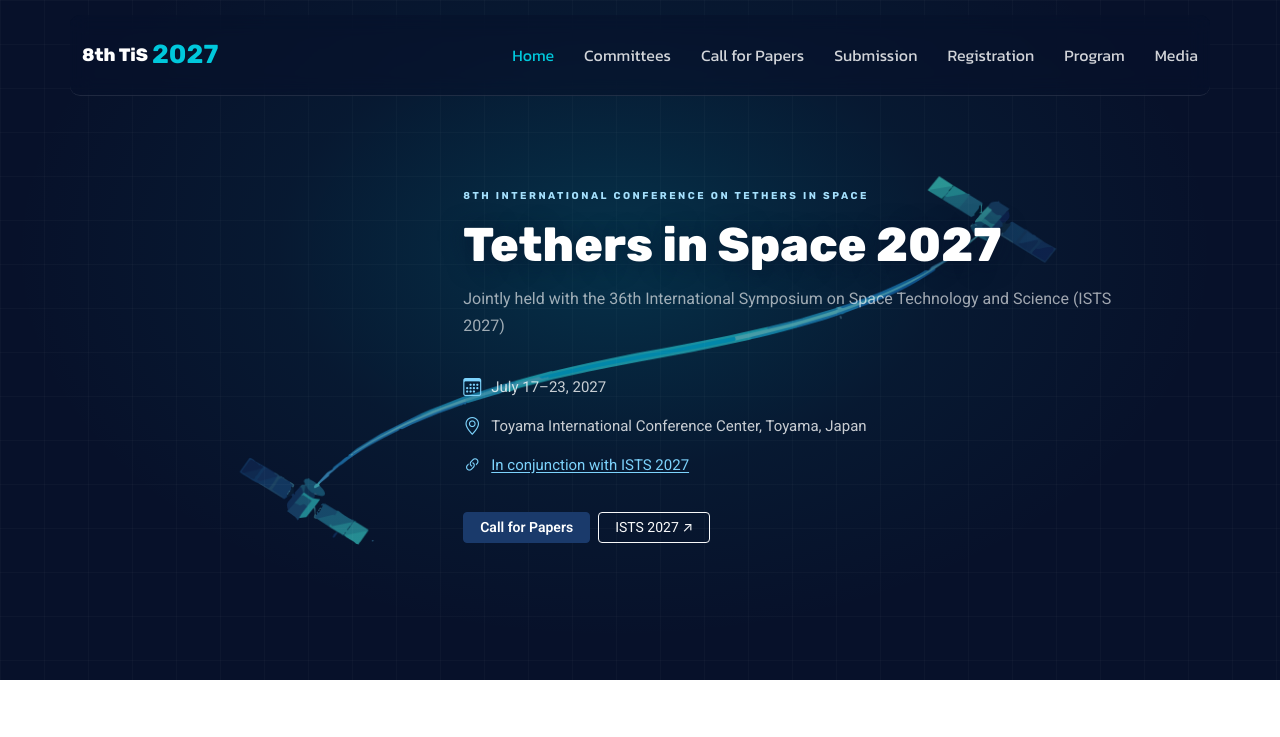
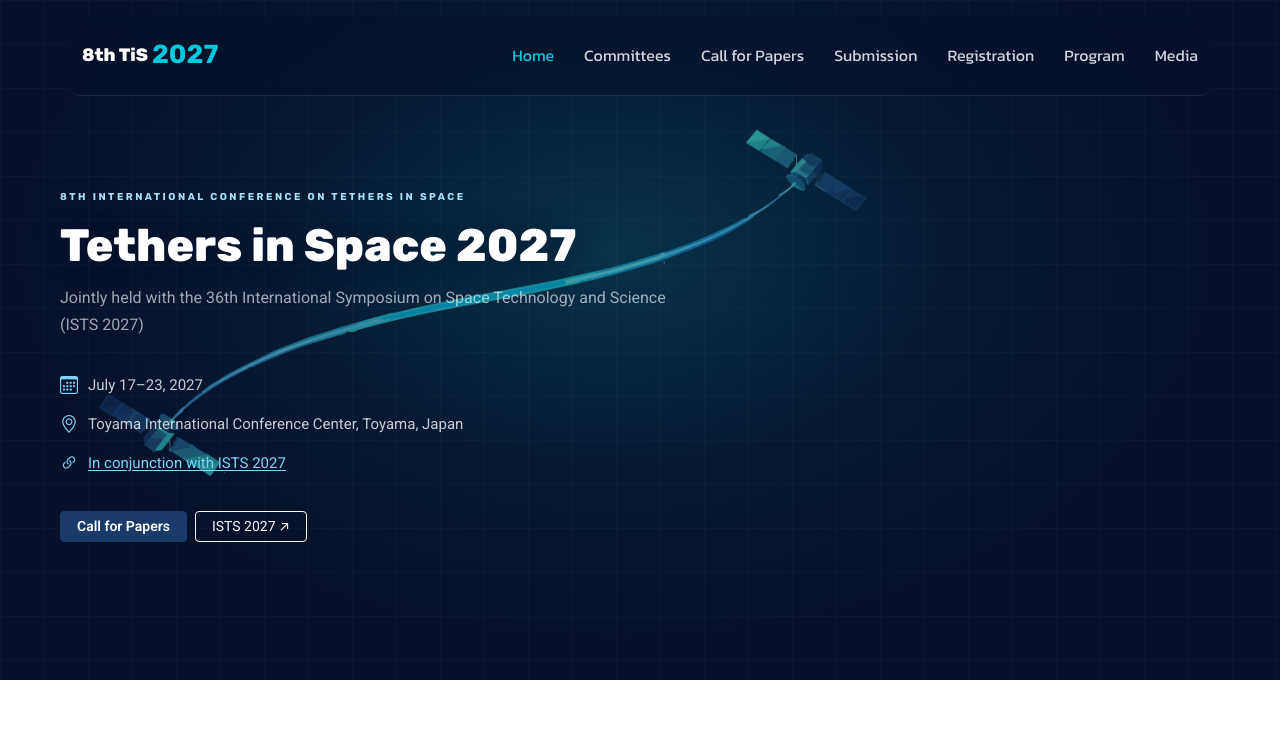
Before and after one commit to Saja8/TiSWeb, a website: page index.html in a window 1280 px wide. Shown: the top 737 px of the page. Drawn offline with Linux system fonts and the light colour scheme.

Commit message:
Rebalance TiS hero composition

```diff
--- a/assets/scss/tis2027.scss
+++ b/assets/scss/tis2027.scss
@@ -289,9 +289,9 @@ $mid:            0.25s $ease;
   background:
     linear-gradient(
       90deg,
-      rgba($space, 0.68) 0%,
-      rgba($space, 0.72) 42%,
-      rgba($space, 0.94) 66%,
+      rgba($space, 0.86) 0%,
+      rgba($space, 0.72) 46%,
+      rgba($space, 0.9) 72%,
       rgba($space, 0.98) 100%
     ),
     $space;
@@ -300,11 +300,11 @@ $mid:            0.25s $ease;
   &::before {
     background: url("../img/tis/tethered-satellite-hero.png") left center / contain no-repeat;
     content: '';
-    inset: 132px auto 78px clamp(80px, 18vw, 330px);
-    opacity: 0.58;
+    inset: 88px auto 150px clamp(0px, 7vw, 120px);
+    opacity: 0.56;
     pointer-events: none;
     position: absolute;
-    width: min(66vw, 1180px);
+    width: min(74vw, 1280px);
     z-index: 0;
   }
 
@@ -323,21 +323,21 @@ $mid:            0.25s $ease;
   }
 
   > .container {
-    max-width: min(1480px, calc(100% - 96px));
+    max-width: min(1720px, calc(100% - 96px));
     position: relative;
     z-index: 2;
   }
 
   .row {
-    justify-content: flex-end;
+    justify-content: flex-start;
   }
 
   .col-lg-7 {
-    flex: 0 0 min(900px, 58vw);
-    margin-left: auto;
-    margin-right: clamp(0px, 3vw, 64px);
+    flex: 0 0 min(900px, 62vw);
+    margin-left: 0;
+    margin-right: 0;
     max-width: 900px;
-    width: min(900px, 58vw);
+    width: min(900px, 62vw);
   }
 
   .hero-kicker {
@@ -352,7 +352,7 @@ $mid:            0.25s $ease;
 
   .hero-title {
     color: $white;
-    font-size: clamp(2.55rem, 3.7vw, 4.2rem);
+    font-size: clamp(2.55rem, 3.55vw, 4rem);
     font-weight: 800;
     line-height: 1.08;
     margin-bottom: 14px;
@@ -364,7 +364,7 @@ $mid:            0.25s $ease;
     font-size: clamp(1rem, 1.15vw, 1.25rem);
     line-height: 1.7;
     margin-bottom: 0;
-    max-width: 650px;
+    max-width: 620px;
   }
 
   .countdown-wrapper { display: none; }
@@ -372,9 +372,11 @@ $mid:            0.25s $ease;
 
 @media (min-width: 1800px) {
   .tis-hero::before {
-    left: 80px;
-    opacity: 0.55;
-    width: min(58vw, 1160px);
+    left: 0;
+    opacity: 0.54;
+    top: 96px;
+    bottom: 140px;
+    width: min(64vw, 1260px);
   }
 }
 
```
Also changed, not shown: assets/css/tis2027.css.
